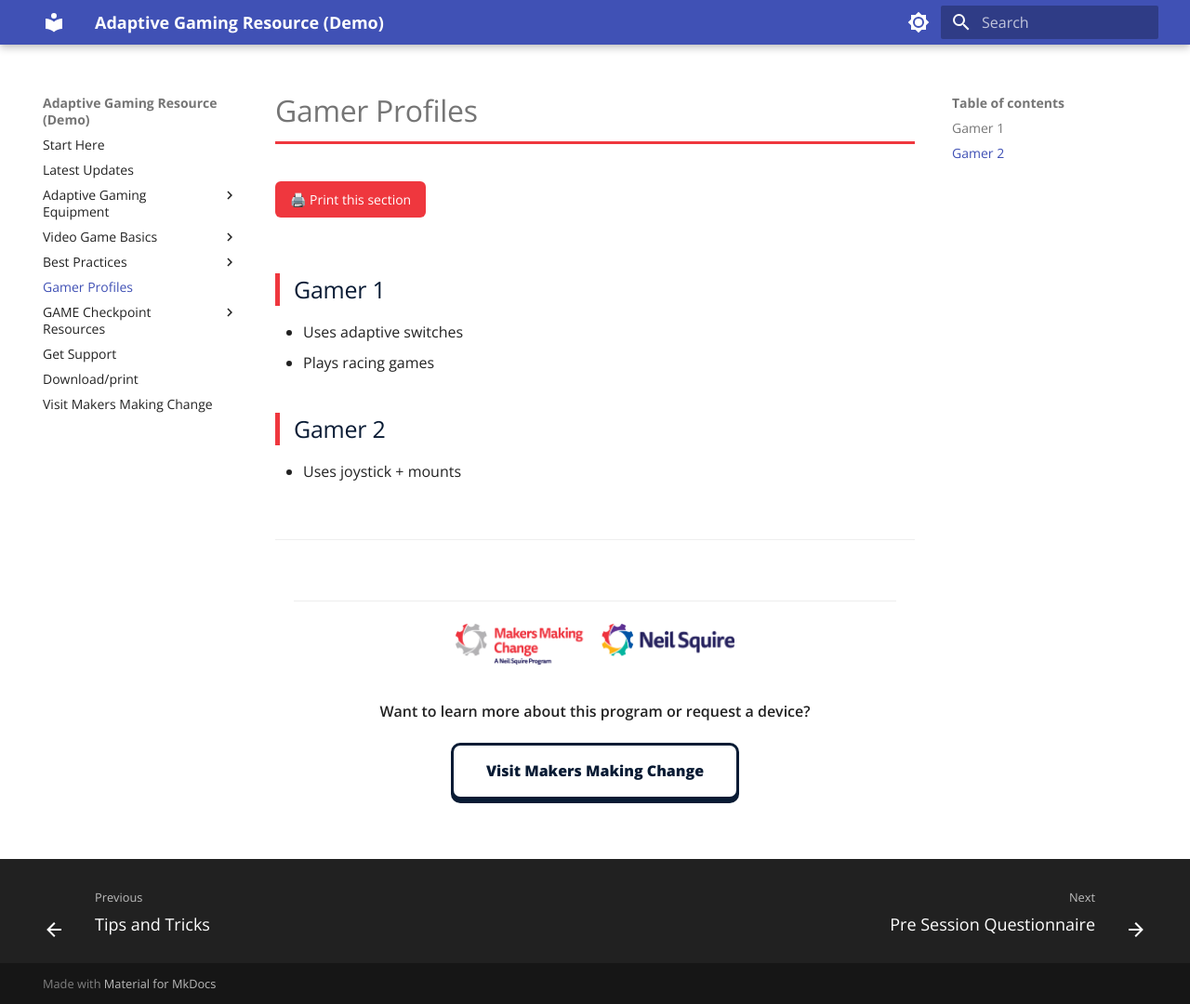
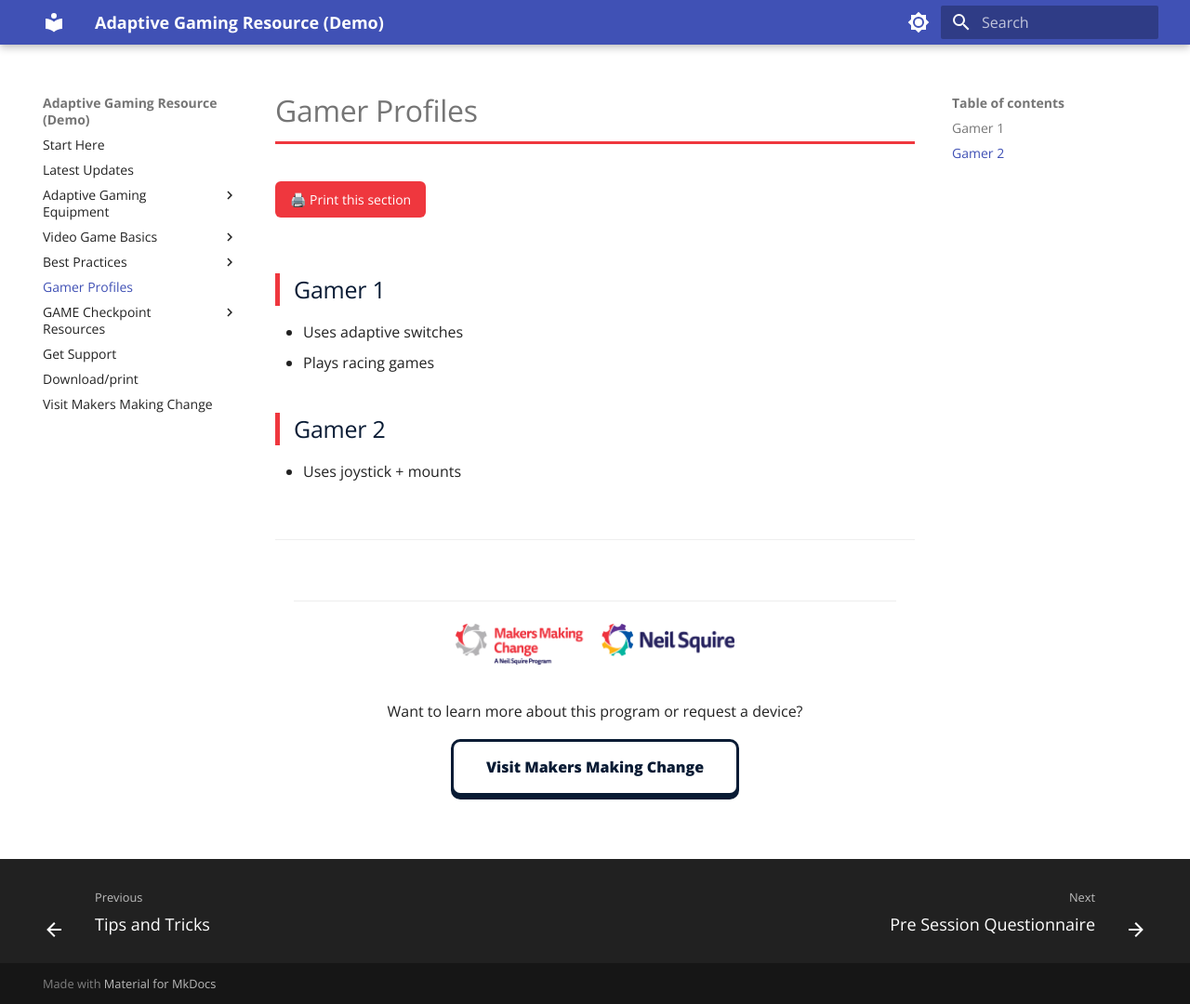
Before and after one commit to tjfentie/GAME-Resource-Test, an MkDocs documentation site: the page built from docs/profiles.md, in a window 1280 px wide and 1080 px high. Shown: the whole window at 93% size. Built offline with MkDocs 1.6.1 and Material for MkDocs 9.7.7, drawn with Linux system fonts in a browser that asks for light colours.

Commit message:
Update extra.css

```diff
--- a/docs/styles/extra.css
+++ b/docs/styles/extra.css
@@ -34,13 +34,18 @@ h2 {
 }
 
 /* =============================================================
-   2. SCREEN STYLES (Website UI)
+   2. SCREEN STYLES (Website UI Only)
    ============================================================= */
+
+/* Global Hiding of Print-Only Elements */
+.qr, .qr-link, .qr-caption {
+  display: none !important;
+}
 
 /* Standard Red Print Button */
 .print-button {
   background-color: #ef373e;
-  color: white;
+  color: white !important;
   padding: 10px 16px;
   font-size: 14px;
   border: none;
@@ -62,23 +67,14 @@ h2 {
   display: block !important;
 }
 
-/* The Logo inside the CTA */
 .mmc-footer-logo {
   width: 300px !important;
   height: auto !important;
   margin-bottom: 15px !important;
   display: inline-block !important;
-  image-rendering: -webkit-optimize-contrast;
-  image-rendering: crisp-edges;
 }
 
-.mmc-cta-container p {
-  margin-bottom: 20px !important;
-  font-weight: 600 !important;
-}
-
-/* The Button Styling */
-html body .mmc-footer-button {
+.mmc-footer-button {
   background-color: #ffffff !important;
   color: #091b34 !important;
   padding: 15px 35px !important;
@@ -91,35 +87,56 @@ html body .mmc-footer-button {
   transition: all 0.2s ease !important;
 }
 
-html body .mmc-footer-button:hover {
+.mmc-footer-button:hover {
   background-color: #091b34 !important;
   color: #ffffff !important;
-  opacity: 0.8 !important;
   transform: translateY(2px) !important;
   box-shadow: 0 0px 0px #091b34 !important;
 }
 
 /* Dark Mode Slate Fix */
-[data-md-color-scheme="slate"] .mmc-cta-container p {
-  color: #ffffff !important;
-}
+[data-md-color-scheme="slate"] .mmc-cta-container p { color: #ffffff !important; }
+[data-md-color-scheme="slate"] h1, [data-md-color-scheme="slate"] h2 { color: #ffffff; }
 
-/* Content Handling */
 .video { display: block; margin-bottom: 20px; }
-.qr, .qr-link { display: none; }
 
 /* =============================================================
    3. PRINT STYLES (Professional Document Look)
    ============================================================= */
 
 @media print {
-  /* HIDE THE BUTTON, LOGO, AND CONTAINER FROM PRINTER */
-  .mmc-cta-container, .mmc-footer-button, .mmc-footer-logo, .print-button {
+  @page { margin: 0.75in; }
+
+  /* Hide digital-only elements */
+  .md-header, .md-sidebar, .md-footer, .md-nav, .md-top,
+  .print-button, .mmc-cta-container, .video {
     display: none !important;
-    visibility: hidden !important;
   }
 
-  /* Header Logo - Uses same file for print header */
+  /* REVEAL QR CODES AND CAPTIONS */
+  .qr, .qr-link {
+    display: block !important;
+    margin: 15px 0 !important;
+    page-break-inside: avoid;
+  }
+
+  .qr img, .qr-link img {
+    width: 1.2in !important;
+    height: 1.2in !important;
+    display: block !important;
+    margin-bottom: 5px !important;
+  }
+
+  /* Style for the caption text below QR codes */
+  .qr-caption {
+    display: block !important;
+    font-size: 10pt !important;
+    color: #333 !important;
+    font-weight: 700 !important;
+    margin-bottom: 20px !important;
+  }
+
+  /* Branded Header Logo */
   body::before {
     content: "";
     display: block;
@@ -132,18 +149,16 @@ html body .mmc-footer-button:hover {
     margin-bottom: 30px;
   }
 
-  /* Print Footer */
-  body::after {
-    content: "Makers Making Change | Adaptive Gaming Resource | www.makersmakingchange.com";
-    display: block;
-    text-align: center;
-    font-size: 9pt;
-    color: #666;
-    margin-top: 40px;
-    border-top: 1px solid #ddd;
-    padding-top: 10px;
+  /* Append full URLs to links for physical reference */
+  a[href^="http"]:after {
+    content: " (" attr(href) ")";
+    font-size: 0.85em;
+    color: #444;
+    word-break: break-all;
   }
 
+  /* Layout and Typography Reset */
   .md-content { margin-left: 0 !important; }
+  .md-main__inner { margin: 0 !important; padding: 0 !important; }
   body { background-color: white !important; color: black !important; font-size: 11pt; }
 }
```
